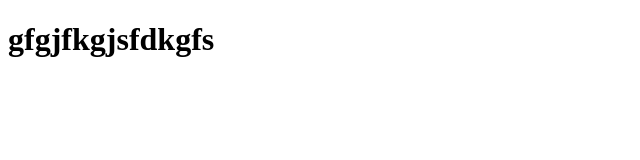
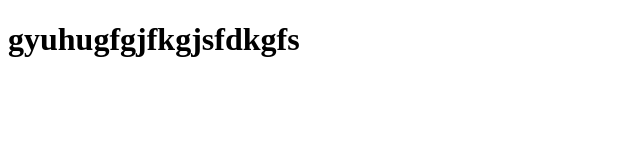
Before and after one commit to toituhocvn/du-an-, a plain HTML site: page index.html in a window 1280 px wide. Shown: the whole page, without its empty margins (0-640 px from the left). Drawn offline with Linux system fonts and the light colour scheme.

Commit message:
update fileName

```diff
--- a/test.html
+++ b/index.html
@@ -6,6 +6,6 @@
     <title>tuhoc.cc index</title>
   </head>
   <body>
-    <h1>gfgjfkgjsfdkgfs</h1>
+    <h1>gyuhugfgjfkgjsfdkgfs</h1>
   </body>
 </html>
```
